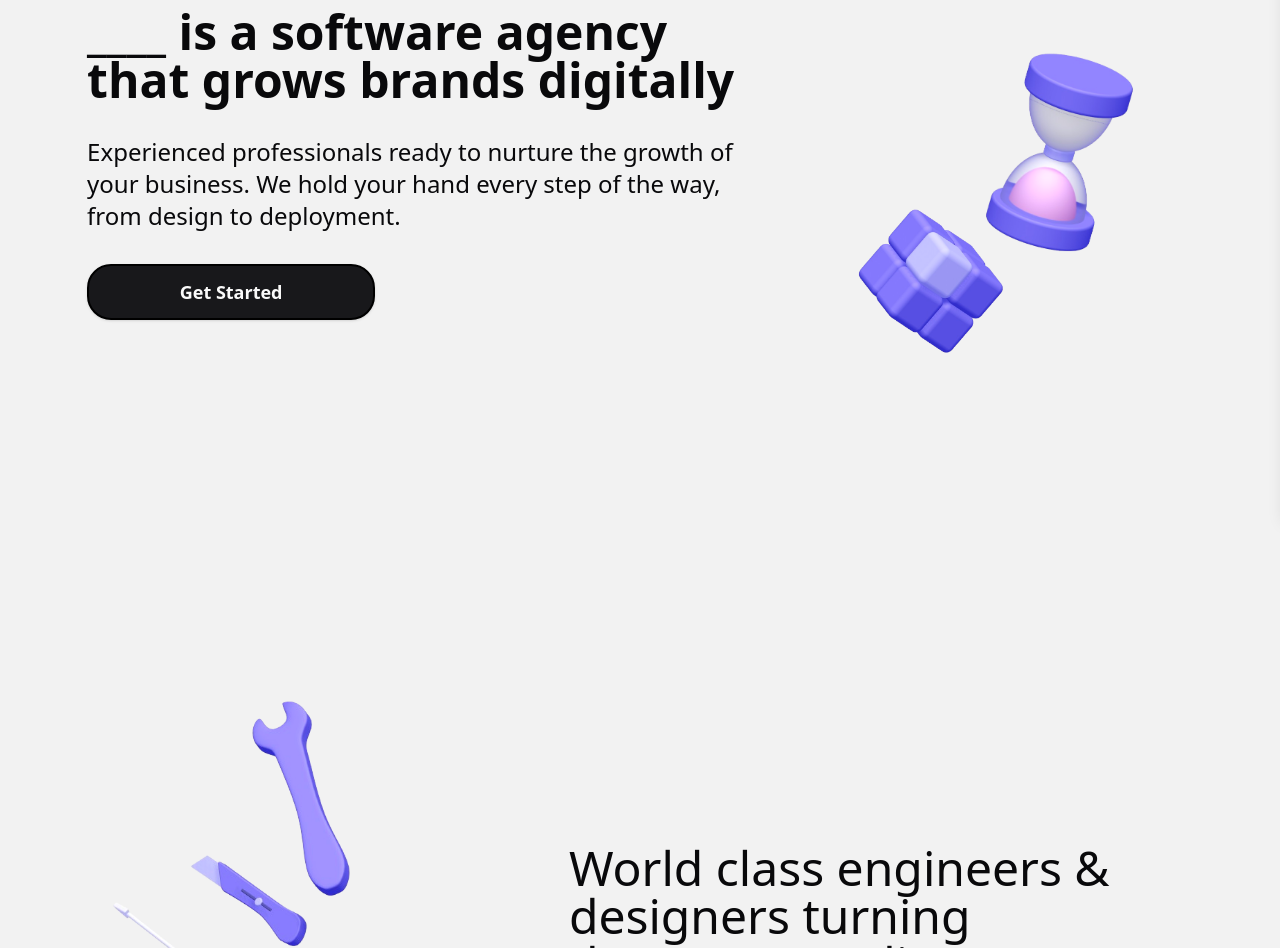
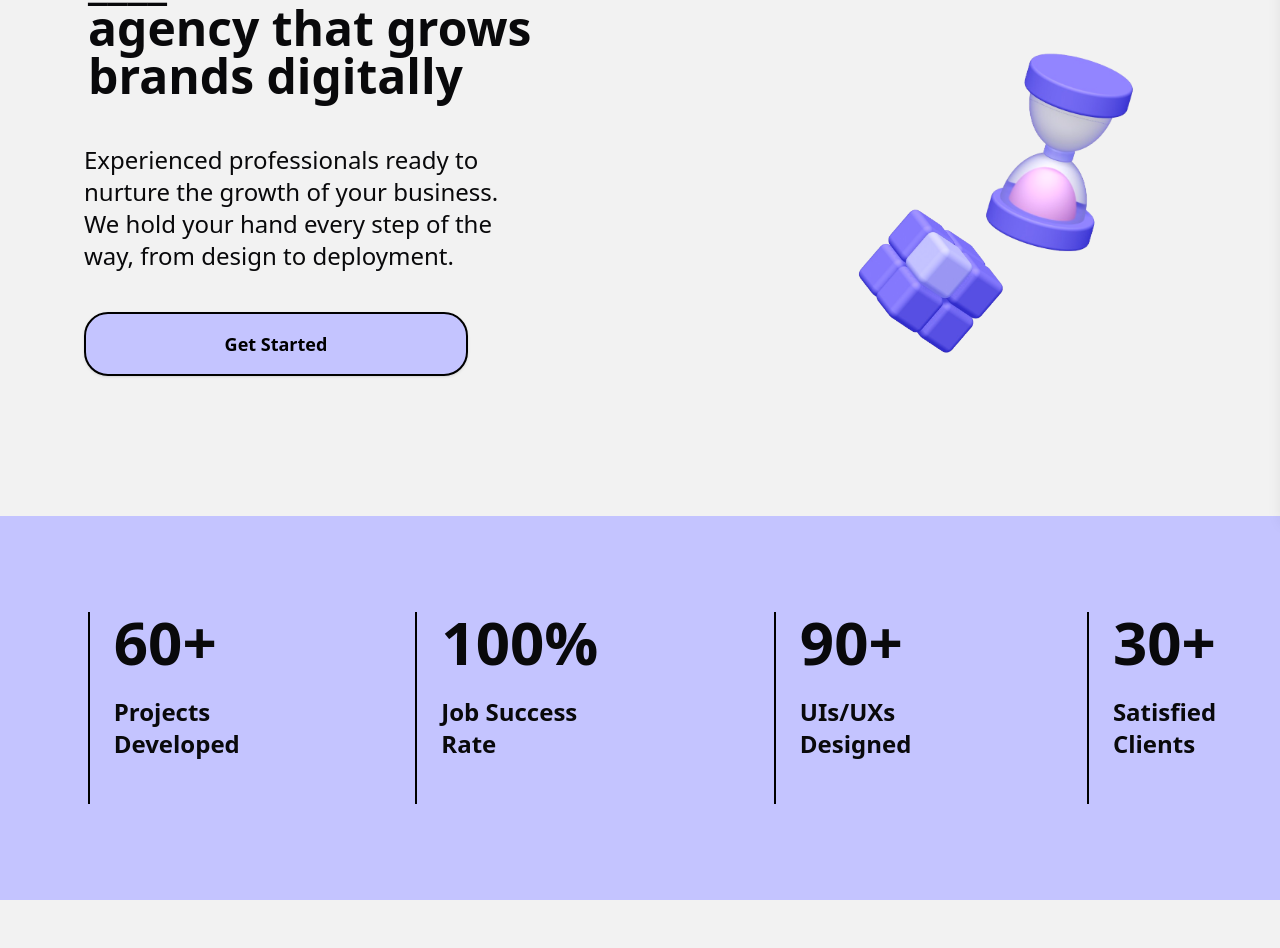
Before and after one commit to jay6o/mysite, a Next.js app: page / in a window 1280 px wide. Shown: the part 284-1232 px from the top of the page. Built offline with nearby package versions, Linux system fonts and the light colour scheme.

Commit message:
landing progress

```diff
--- a/src/app/contact/page.tsx
+++ b/src/app/contact/page.tsx
@@ -3,7 +3,7 @@ import Footer from "../../components/footer";
 export default function Contact() {
   return (
     <>
-      <Nav className={"h-[6rem]"} />
+      <Nav className={"h-[5rem] lg:h-[6rem]"} />
       <div className="min-h-fit h-[calc(100vh-6rem)] flex items-center">
         <div className="w-full lg:w-1/2 border-r border-r-2 border-black items-left">
           <div className="h-1/2 flex flex-col justify-around items-center">
--- a/src/app/page.tsx
+++ b/src/app/page.tsx
@@ -37,6 +37,11 @@ export default function Home() {
   const toolsY = useTransform(scrollYProgress, [0, 1], ["0%", "-40%"]);
   const shape1Y = useTransform(scrollYProgress, [0, 1], ["0%", "-40%"]);
 
+   const socialProofVariants = {
+	   hidden: {opacity: 0, y: 200},
+	   visible: {opacity:1, y: 0}
+   };
+
   const section2TextVariants = {
     hidden: { opacity: 0, x: 150 },
     visible: { opacity: 1, x: 0 }
@@ -48,12 +53,43 @@ export default function Home() {
   };
 
   return (
-    <main data-scroll-speed="0.3" className="main w-[100vw]">
-      <Nav className={"h-[6rem] sticky top-0 z-30"} />
+    <main data-scroll-speed="0.3" className="main w-[100vw] bg-[#f2f2f2]">
+      <Nav className={"h-[5rem] lg:h-[6rem] sticky top-0 z-30"} />
       <Hero className="hero z-0"></Hero>
 
+      	{/* Social Proof (Section 2)*/}
+	{/* ADD TEXT ANIMATION */}
+	<motion.div
+	  className="bg-[#c4c4ff] w-full grid grid-cols-2 gap-6 lg:flex lg:flex-row lg:justify-around lg:items-center pt-[6rem] lg:pt-[0]  overflow-auto h-[calc(100vh-32rem)] min-h-fit lg:h-[24rem]"
+	  variants={socialProofVariants}
+	  initial="hidden"
+	  whileInView="visible"
+	  transition={{ duration: 1.3, ease: "easeInOut" }}
+	>
+	  <div className="bg-[#c4c4ff] border-black border-l-2 ml-6 pl-6 h-1/2">
+	    <p className="text-3xl md:text-5xl lg:text-6xl font-semibold">60+</p>
+	    <br className="hidden lg:inline"/>
+	    <p className="font-semibold md:text-2xl leading-tight">Projects <br/>Developed</p>
+	  </div>
+	  <div className="bg-[#c4c4ff] border-black border-l-2 ml-6 pl-6 h-1/2">
+	    <p className="text-3xl md:text-5xl lg:text-6xl font-semibold">100%</p>
+	    <br className="hidden lg:inline"/>
+	    <p className="font-semibold md:text-2xl leading-tight">Job Success <br/>Rate</p>
+	  </div>
+	  <div className="bg-[#c4c4ff] border-black border-l-2 ml-6 pl-6 h-1/2">
+	    <p className="text-3xl md:text-5xl lg:text-6xl font-semibold">90+</p>
+	    <br className="hidden lg:inline"/>
+	    <p className="font-semibold md:text-2xl leading-tight">UIs/UXs <br/>Designed</p>
+	  </div>
+	  <div className="bg-[#c4c4ff] border-black border-l-2 ml-6 pl-6 h-1/2">
+	    <p className="text-3xl md:text-5xl lg:text-6xl font-semibold">30+</p>
+	    <br className="hidden lg:inline"/>
+	    <p className="font-semibold md:text-2xl leading-tight">Satisfied <br/>Clients</p>
+	  </div>
+	</motion.div>
+
       {/* Section 3 */}
-      <div className="flex justify-center items-center w-full h-screen">
+      <div className="flex justify-center items-center w-full h-[calc(100vh-50vh)] lg:h-screen">
         <div className="hidden lg:flex lg:h-2/3 lg:w-1/3 relative">
           <motion.div
             className="absolute bottom-0 left-20"
@@ -62,7 +98,7 @@ export default function Home() {
           </motion.div>
         </div>
         <div className="w-full lg:w-2/3 flex flex-col justify-center items-center">
-          <motion.div className="w-2/3 text-5xl"
+          <motion.div className="w-2/3 text-5xl flex flex-col justify-around items-center"
             variants={section2TextVariants}
             whileInView="visible"
             initial="hidden"
@@ -70,7 +106,8 @@ export default function Home() {
             transition={{ duration: 0.7, ease: "easeInOut" }}
           >
 
-            <p className="">World class engineers & designers turning dreams to reality</p>
+            <p className="text-2xl font-semibold">World class engineers & designers turning dreams to reality</p>
+	    <p className="text-lg">hello</p>
           </motion.div>
         </div>
       </div>
--- a/src/components/hero.tsx
+++ b/src/components/hero.tsx
@@ -7,6 +7,7 @@ import calendar from "../../public/calendar.png";
 import palette from "../../public/palette.png";
 import hourglass from "../../public/hourglass.png";
 import blocks from "../../public/blocks.png";
+import {Star} from "lucide-react";
 
 export default function Hero({ className }: { className: string }) {
 
@@ -30,23 +31,21 @@ export default function Hero({ className }: { className: string }) {
   const blocksY = useTransform(scrollYProgress, [0, 1], ["0%", "50%"]);
 
   return (
-    <div className="w-full h-[calc(100vh-6rem)] flex flex-col lg:flex-row justify-around lg:justify-center items-center w-full">
+    <div className="w-full min-h-fit max-h-[calc(100vh-5rem)] flex flex-col lg:flex-row justify-around lg:justify-center items-center w-full">
       <motion.div
-        className={`${className} flex-shrink-0 flex justify-center items-center flex-col w-7/8 lg:w-2/3 relative py-8`}
+        className={`${className} flex-shrink-0 flex justify-center items-center lg:items-start lg:px-16 flex-col w-7/8 lg:w-2/3 relative py-28`}
         variants={heroTextVariants}
         initial="hidden"
         whileInView="visible"
         transition={{ duration: 0.7, ease: "easeInOut" }}
       >
-        <h1 className="w-5/6 font-semibold text-3xl p-4 lg:text-5xl text-left z-10">____ is a software agency that grows brands digitally</h1>
-        <p className="w-5/6 text-lg lg:text-2xl text-left p-4">Experienced professionals ready to nurture the growth of your business. We hold your hand every step of the way, from design to deployment.</p>
-        <div className="w-5/6 text-left p-4">
-          <Button className="font-bold text-lg h-[3.5rem] rounded-3xl border-black w-full lg:w-[18rem]"><Link href="/contact">Get Started</Link></Button>
+        <h1 className="w-5/6 font-semibold text-4xl p-6 lg:text-5xl text-left z-10">____ is a software agency that grows brands digitally</h1>
+        <p className="w-5/6 lg:w-2/3 text-lg lg:text-2xl text-left p-5">Experienced professionals ready to nurture the growth of your business. We hold your hand every step of the way, from design to deployment.</p>
+        <div className="w-5/6 text-left p-5">
+          <Button variant={"custom"} className="font-bold text-lg h-[4rem] rounded-3xl border-black w-full lg:w-[24rem]"><Link href="/contact">Get Started</Link></Button>
         </div>
       </motion.div >
-      <div className="bg-black h-full w-full lg:hidden">
-        hello
-      </div>
+
       <motion.div
         className="hidden lg:flex lg:h-[calc(100vh-6rem)] lg:w-1/2 relative overflow-hidden"
         variants={heroImageVariants}
--- a/src/components/nav.tsx
+++ b/src/components/nav.tsx
@@ -11,7 +11,7 @@ export default function Nav({ className }: { className: string }) {
   const closeMenu = () => setMenuOn(false);
   return (
     <nav className={`relative ${className}`}>
-      <div className="flex justify-row justify-between min-h-full items-center border-b-2 border-black bg-[#f2f2f2]/95 backdrop-blur-xs sticky top-0 z-30">
+      <div className="flex justify-row justify-between h-full items-center border-b-2 border-black bg-[#f2f2f2]/95 backdrop-blur-xs sticky top-0 z-30">
         <div className="ml-12 bg-transparent">
           <Link href="/">
             <h1 className="font-bold text-xl bg-transparent">
@@ -22,7 +22,7 @@ export default function Nav({ className }: { className: string }) {
 
         <div className="flex bg-transparent">
           {/* Desktop Nav Menu */}
-          <ul className="hidden md:flex items-center mr-12 bg-transparent">
+          <ul className="hidden lg:flex items-center mr-12 bg-transparent">
             <li className="mx-6 text-xl">Services</li> {/* add onclick/onhover handler */}
             <li className="mx-6 text-xl"><Link href="/about">About Us</Link></li>
             <li className="mx-6 text-xl"><Link href="contact">Contact</Link></li>
@@ -30,7 +30,7 @@ export default function Nav({ className }: { className: string }) {
 
           {/* Handheld Burger Menu */}
           <button onClick={toggleMenu}> {/* Add onclick handler */}
-            <Menu className="md:hidden m-8" size={36} />
+            <Menu className="lg:hidden m-8" size={24} />
           </button>
         </div>
         <MobileMenu isOpen={menuOn} onClose={closeMenu} />
--- a/src/components/ui/button.tsx
+++ b/src/components/ui/button.tsx
@@ -19,6 +19,7 @@ const buttonVariants = cva(
           "bg-secondary text-secondary-foreground shadow-sm hover:bg-secondary/80",
         ghost: "hover:bg-accent hover:text-accent-foreground",
         link: "text-primary underline-offset-4 hover:underline",
+	custom: "bg-[#c4c4ff] border border-black border-2 text-black shadow transition duration-500 hover:bg-black hover:border-black hover:text-white"
       },
       size: {
         default: "h-9 px-4 py-2",
```
